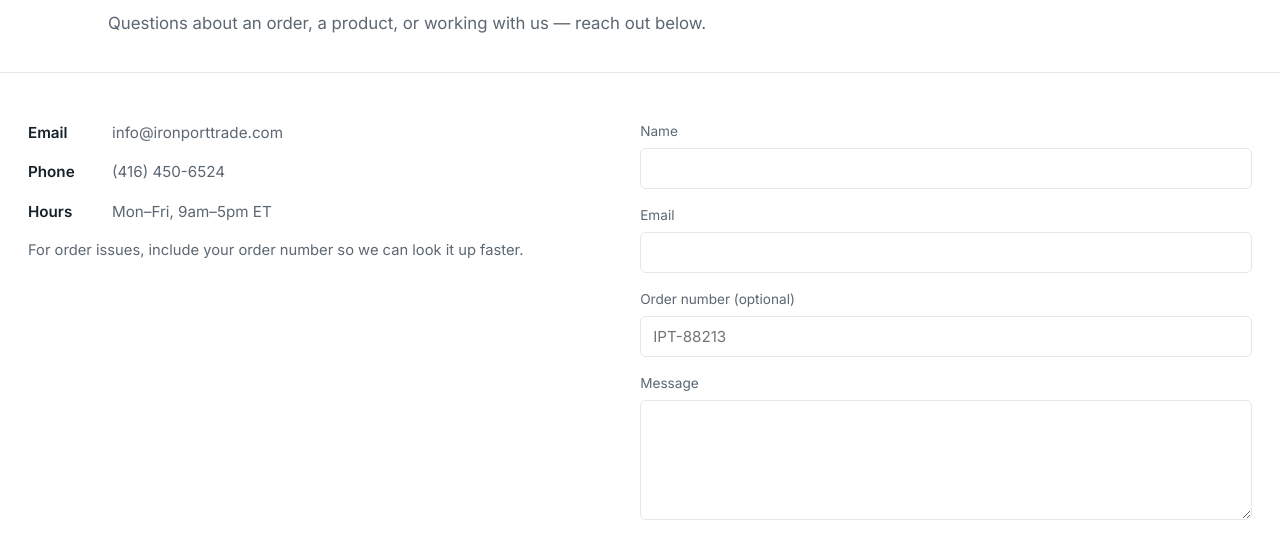
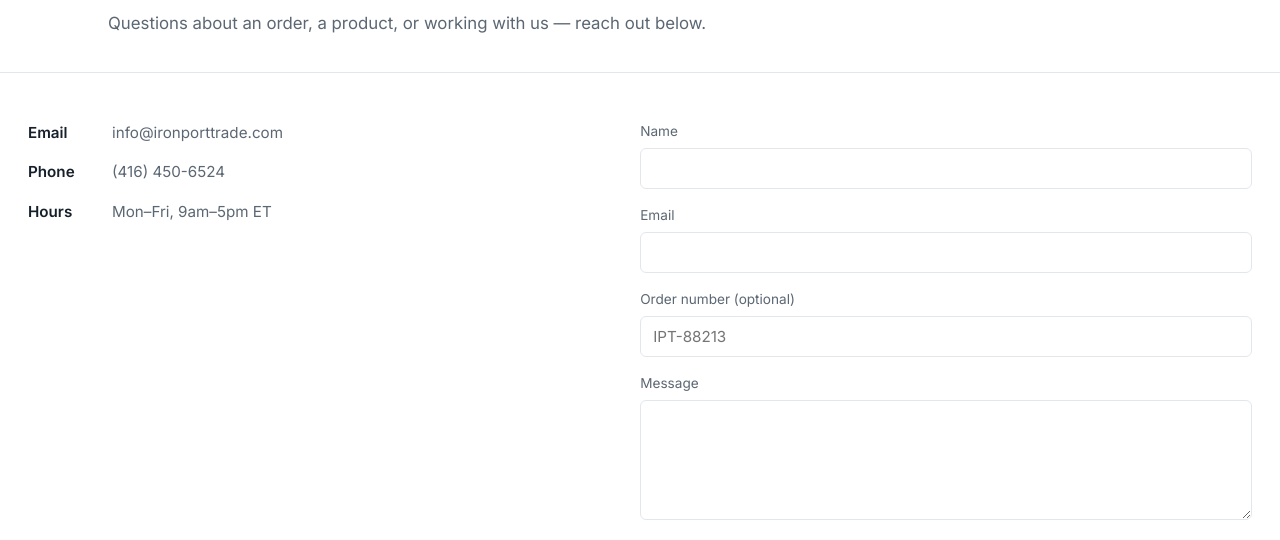
Before and after one commit to hassankhalid22/ironport-trades, a plain HTML site: page contact.html in a window 1280 px wide. Shown: the part 193-733 px from the top of the page. Drawn offline with Linux system fonts and the light colour scheme.

Commit message:
Update contact.html

```diff
--- a/contact.html
+++ b/contact.html
@@ -222,7 +222,7 @@ footer{border-top:1px solid var(--line);padding:36px 0;}
           <li><strong>Phone</strong> (416) 450-6524</li>
           <li><strong>Hours</strong> Mon–Fri, 9am–5pm ET</li>
         </ul>
-        <p style="color:var(--ink-soft);font-size:0.92rem;">For order issues, include your order number so we can look it up faster.</p>
+
       </div>
 
       <form class="contact-form" onsubmit="return false;">
```
